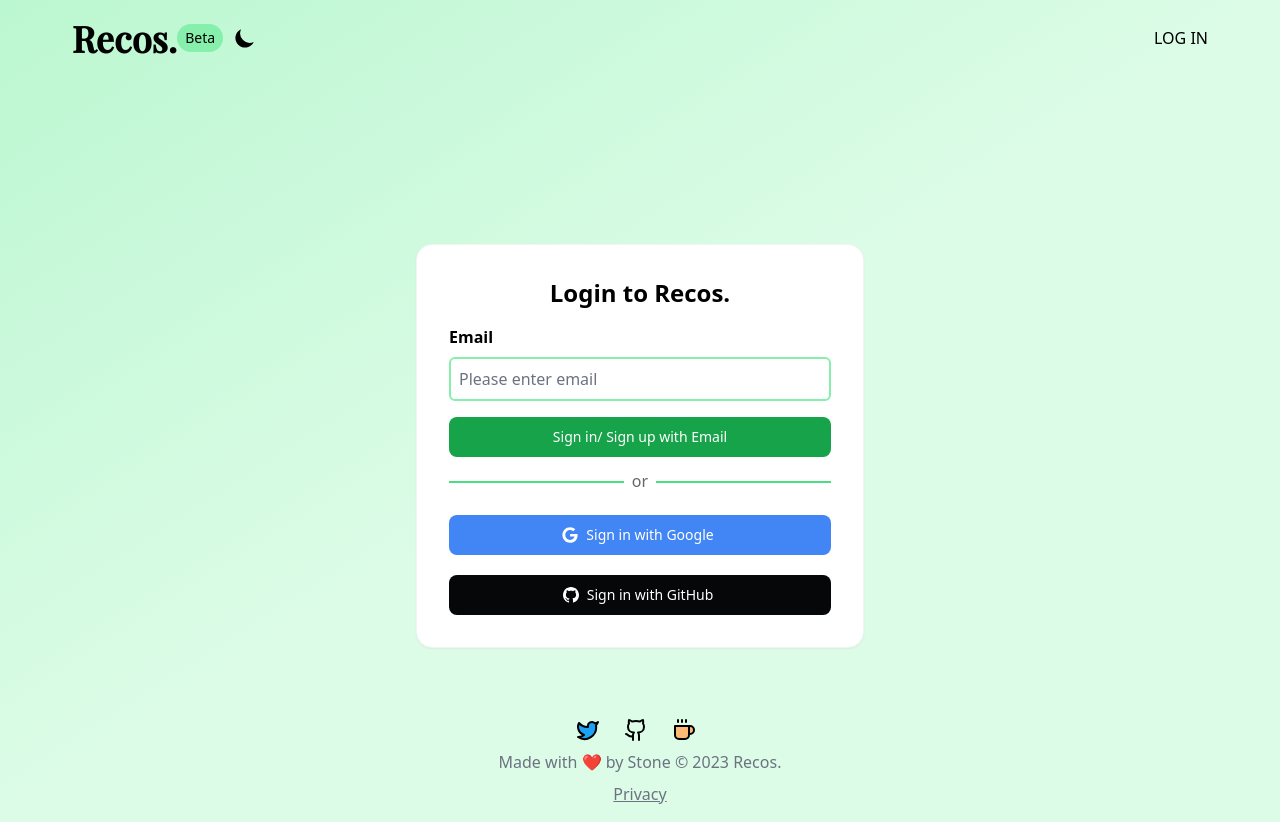
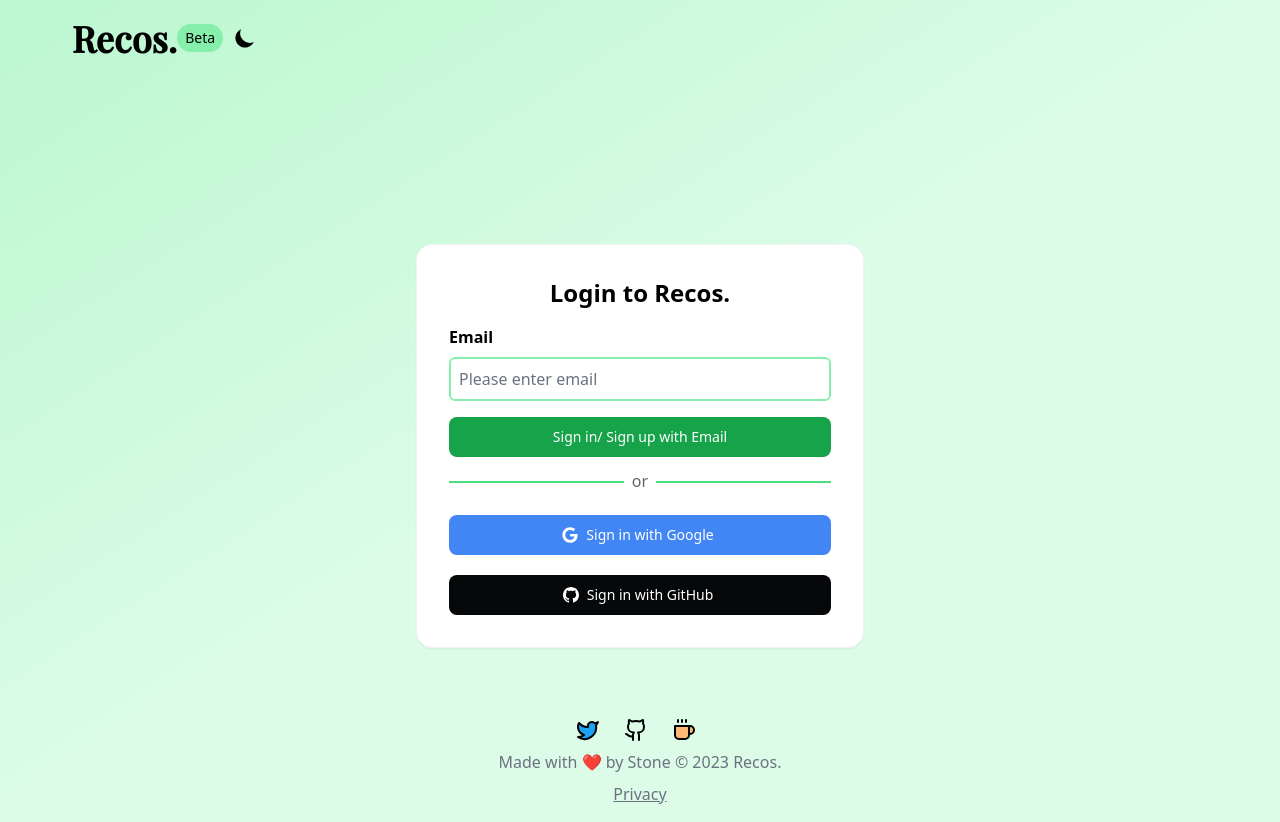
Before and after one commit to stonega/recos, a Next.js app: page /login in a window 1280 px wide. Built offline with nearby package versions, Linux system fonts and the light colour scheme; no server answers.

Commit message:
fix: update nav bar

```diff
--- a/components/layout/nav-bar.tsx
+++ b/components/layout/nav-bar.tsx
@@ -1,7 +1,7 @@
 import Link from "next/link";
 import ThemeModeButton from "./theme-mode-button";
-import { useLoginModal } from "../shared/login-modal";
 import { useSession } from "next-auth/react";
+import { usePathname } from 'next/navigation'
 import UserDropdown from "./user-dropdown";
 import { useProductsModal } from "../shared/products-modal";
 
@@ -10,13 +10,12 @@ export interface NavBarProps {
   products: any[];
 }
 const NavBar = ({ providers, products }: NavBarProps) => {
-  const { setShowLoginModal, LoginModal } = useLoginModal(providers);
   const { setShowProductsModal, ProductsModal } = useProductsModal(products);
   const { data } = useSession();
+  const pathname = usePathname()
 
   return (
     <div className="my-4 flex w-full max-w-6xl items-center justify-between px-2 md:px-2">
-      <LoginModal />
       <ProductsModal />
       <div className="flex flex-row items-center">
         <Link href="/">
@@ -29,20 +28,22 @@ const NavBar = ({ providers, products }: NavBarProps) => {
         </span>
         <ThemeModeButton></ThemeModeButton>
       </div>
+      {pathname?.includes("/login") ? null : (
       <div className="flex flex-row items-center">
         {!data ? (
-          <a
+          <Link
             className="cursor-pointer hover:opacity-80 dark:text-white"
-            onClick={() => setShowLoginModal(true)}
+            href="/login"
           >
             LOG IN
-          </a>
+          </Link>
         ) : (
           <UserDropdown
             onGetCredits={() => setShowProductsModal(true)}
           ></UserDropdown>
         )}
       </div>
+      )}
     </div>
   );
 };
```
